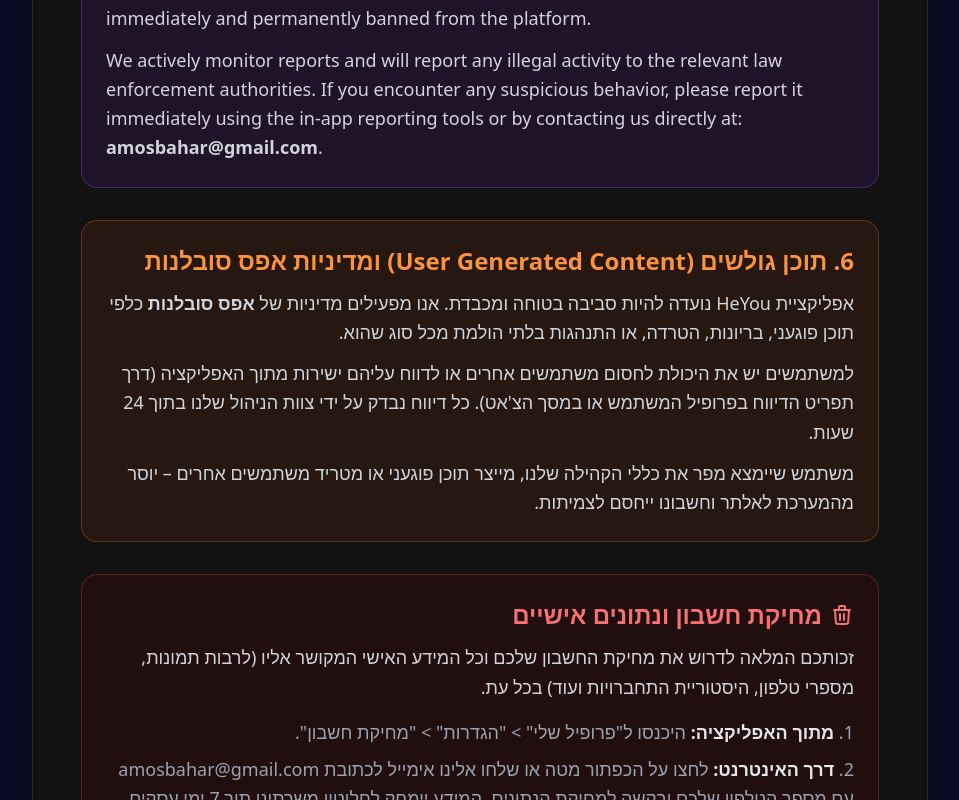
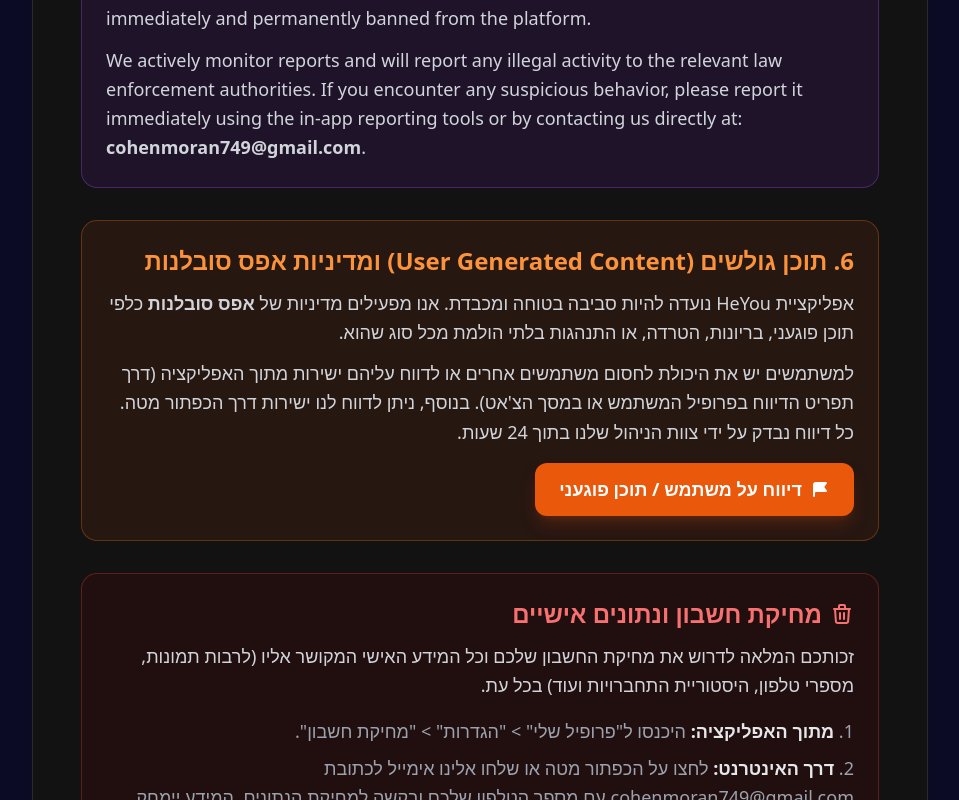
Before and after one commit to AmosRB/d-n-a, a Next.js app: page /privacy-policy-heyou in a window 1280 px wide. Shown: the part 1320-2120 px from the top of the page, without its empty margins (160-1119 px from the left). Built offline with nearby package versions, Linux system fonts and the light colour scheme.

Commit message:
update bottons

```diff
--- a/src/app/privacy-policy-heyou/page.jsx
+++ b/src/app/privacy-policy-heyou/page.jsx
@@ -66,22 +66,29 @@ export default function PrivacyPolicyHeYou() {
                 HeYou has a zero-tolerance policy against Child Sexual Abuse Material (CSAM) and the sexual exploitation of children (CSAE). We are committed to maintaining a safe environment. Any user found sharing, promoting, or engaging in such activities will be immediately and permanently banned from the platform.
               </p>
               <p className="text-gray-300">
-                We actively monitor reports and will report any illegal activity to the relevant law enforcement authorities. If you encounter any suspicious behavior, please report it immediately using the in-app reporting tools or by contacting us directly at: <strong>amosbahar@gmail.com</strong>.
+                We actively monitor reports and will report any illegal activity to the relevant law enforcement authorities. If you encounter any suspicious behavior, please report it immediately using the in-app reporting tools or by contacting us directly at: <strong>cohenmoran749@gmail.com</strong>.
               </p>
             </section>
 
-            {/* 🔥 התוספת החדשה עבור אפל - דיווח, חסימה ותוכן גולשים 🔥 */}
+            {/* כפתור דיווח חדש תחת סעיף תוכן גולשים */}
             <section className="bg-orange-900/20 p-6 rounded-2xl border border-orange-500/30 mt-6">
               <h3 className="text-2xl font-semibold text-orange-400 mb-3">6. תוכן גולשים (User Generated Content) ומדיניות אפס סובלנות</h3>
               <p className="mb-3">
                 אפליקציית HeYou נועדה להיות סביבה בטוחה ומכבדת. אנו מפעילים מדיניות של <strong>אפס סובלנות</strong> כלפי תוכן פוגעני, בריונות, הטרדה, או התנהגות בלתי הולמת מכל סוג שהוא.
               </p>
-              <p className="mb-3">
-                למשתמשים יש את היכולת לחסום משתמשים אחרים או לדווח עליהם ישירות מתוך האפליקציה (דרך תפריט הדיווח בפרופיל המשתמש או במסך הצ'אט). כל דיווח נבדק על ידי צוות הניהול שלנו בתוך 24 שעות.
+              <p className="mb-4">
+                למשתמשים יש את היכולת לחסום משתמשים אחרים או לדווח עליהם ישירות מתוך האפליקציה (דרך תפריט הדיווח בפרופיל המשתמש או במסך הצ'אט). בנוסף, ניתן לדווח לנו ישירות דרך הכפתור מטה. כל דיווח נבדק על ידי צוות הניהול שלנו בתוך 24 שעות.
               </p>
-              <p>
-                משתמש שיימצא מפר את כללי הקהילה שלנו, מייצר תוכן פוגעני או מטריד משתמשים אחרים – יוסר מהמערכת לאלתר וחשבונו ייחסם לצמיתות.
-              </p>
+
+              <a
+                href="mailto:cohenmoran749@gmail.com?subject=Report%20Abusive%20User%20-%20HeYou&body=שלום,%20ברצוני%20לדווח%20על%20משתמש%20או%20תוכן%20פוגעני%20באפליקציה.%0A%0Aפרטי%20המשתמש%20הפוגע%20(שם/מספר%20טלפון):%20%0Aסיבת%20הדיווח:%20"
+                className="inline-flex items-center justify-center gap-2 bg-orange-600 hover:bg-orange-500 text-white font-bold py-3 px-6 rounded-xl transition-all shadow-lg shadow-orange-900/50"
+              >
+                <svg xmlns="http://www.w3.org/2000/svg" className="h-5 w-5" viewBox="0 0 20 20" fill="currentColor">
+                  <path fillRule="evenodd" d="M3 6a3 3 0 013-3h10a1 1 0 01.8 1.6L14.25 8l2.55 3.4A1 1 0 0116 13H6a1 1 0 00-1 1v3a1 1 0 11-2 0V6z" clipRule="evenodd" />
+                </svg>
+                דיווח על משתמש / תוכן פוגעני
+              </a>
             </section>
 
             <section className="mt-12 p-6 bg-red-950/30 border border-red-500/30 rounded-2xl">
@@ -96,11 +103,11 @@ export default function PrivacyPolicyHeYou() {
               </p>
               <ul className="list-decimal list-inside space-y-2 mb-6 text-gray-400">
                 <li><strong className="text-gray-200">מתוך האפליקציה:</strong> היכנסו ל"פרופיל שלי" &gt; "הגדרות" &gt; "מחיקת חשבון".</li>
-                <li><strong className="text-gray-200">דרך האינטרנט:</strong> לחצו על הכפתור מטה או שלחו אלינו אימייל לכתובת amosbahar@gmail.com עם מספר הטלפון שלכם ובקשה למחיקת הנתונים. המידע יימחק לחלוטין משרתינו תוך 7 ימי עסקים.</li>
+                <li><strong className="text-gray-200">דרך האינטרנט:</strong> לחצו על הכפתור מטה או שלחו אלינו אימייל לכתובת cohenmoran749@gmail.com עם מספר הטלפון שלכם ובקשה למחיקת הנתונים. המידע יימחק לחלוטין משרתינו תוך 7 ימי עסקים.</li>
               </ul>
 
               <a
-                href="mailto:amosbahar@gmail.com?subject=Account%20Deletion%20Request%20-%20HeYou&body=שלום,%20אבקש%20למחוק%20את%20החשבון%20שלי%20באפליקציית%20HeYou.%0A%0Aמספר%20הטלפון%20שלי%20הוא:%20"
+                href="mailto:cohenmoran749@gmail.com?subject=Account%20Deletion%20Request%20-%20HeYou&body=שלום,%20אבקש%20למחוק%20את%20החשבון%20שלי%20באפליקציית%20HeYou.%0A%0Aמספר%20הטלפון%20שלי%20הוא:%20"
                 className="inline-flex items-center justify-center gap-2 bg-red-600 hover:bg-red-500 text-white font-bold py-3 px-6 rounded-xl transition-all shadow-lg shadow-red-900/50"
               >
                 <svg xmlns="http://www.w3.org/2000/svg" className="h-5 w-5" viewBox="0 0 20 20" fill="currentColor">
```
